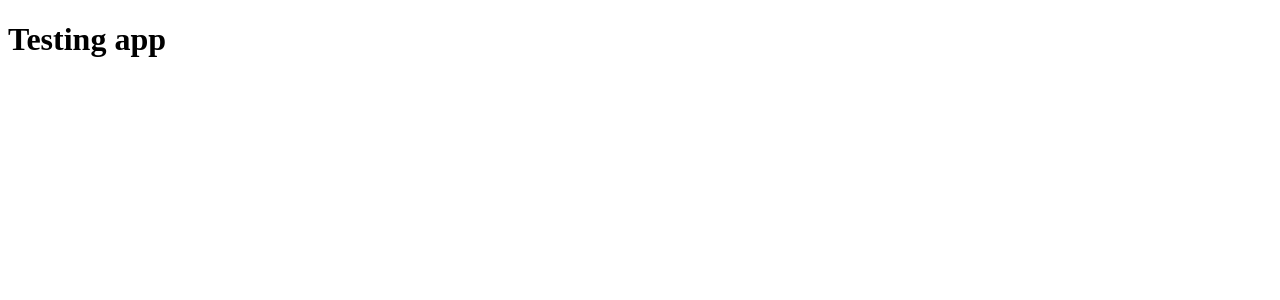
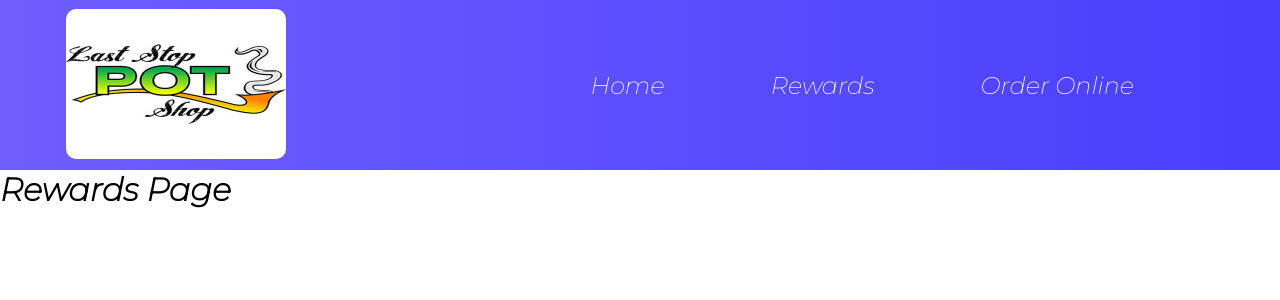
Before and after one commit to thekushery420/lspsReact, a React (Create React App) app: page /Rewards in a window 1280 px wide. Shown: the top 300 px of the page. Built offline with nearby package versions, Linux system fonts and the light colour scheme.

Commit message:
inital setup of navbar

```diff
--- a/public/index.html
+++ b/public/index.html
@@ -10,6 +10,11 @@
       content="Web site created using create-react-app"
     />
     <link rel="apple-touch-icon" href="%PUBLIC_URL%/logo192.png" />
+    <link rel="stylesheet" href="https://use.fontawesome.com/releases/v5.15.3/css/all.css" integrity="sha384-SZXxX4whJ79/gErwcOYf+zWLeJdY/qpuqC4cAa9rOGUstPomtqpuNWT9wdPEn2fk" crossorigin="anonymous">
+
+    <link rel="preconnect" href="https://fonts.gstatic.com">
+    <link href="https://fonts.googleapis.com/css2?family=Montserrat:ital,wght@1,200&display=swap" rel="stylesheet">
+
     <link rel="manifest" href="%PUBLIC_URL%/manifest.json" />
 
     <title>Last Stop Pot Shop</title>
--- /dev/null
+++ b/src/App.css
@@ -0,0 +1,6 @@
+*{
+    box-sizing: border-box;
+    margin: 0;
+    padding: 0;
+    font-family: 'Montserrat', sans-serif;
+  }
--- a/src/App.js
+++ b/src/App.js
@@ -1,9 +1,31 @@
 import React from "react"
+import Header from "../src/Components/Header/Header"
+import {Switch, Route} from "react-router-dom"
+import Home from "./Pages/Home"
+import Rewards from "./Pages/Rewards"
+import OrderOnline from "./Pages/OrderOnline"
+
+import "../src/App.css"
 
 function App(){
 return(
-    <h1>Testing app</h1>
+    <>
+      <Header />
+      <Switch>
+            <Route exact path="/" >
+                <Home />
+            </Route>
+            <Route exact path="/Rewards" >
+                <Rewards />
+            </Route>
+            <Route exact path="/OrderOnline" >
+                <OrderOnline />
+            </Route>
+      </Switch>
+    </>
  )
+
+
 }
 
 export default App
--- /dev/null
+++ b/src/Components/Header/Header.css
@@ -0,0 +1,123 @@
+.NavbarItems{
+    background: linear-gradient(90deg, rgb(110, 94, 254) 0%, rgba(73, 63, 252, 1) 100%);
+    height: 170px;
+    display: flex;
+    justify-content: center;
+    align-items: center;
+    font-family: 1.2rem;
+    width: 100%;
+}
+
+.navbar-logo{
+    justify-self: start;
+    cursor: pointer;
+}
+
+.navbar-logo img{
+   height: 150px;
+   width: 220px;
+   margin-top: .2em;
+   border-radius: 10px;
+}
+
+.nav-menu{
+    display: grid;
+    grid-template-columns: repeat(3, auto);
+    gap: 10px;
+    list-style: none;
+    text-align: center;
+    width: 70vw;
+    justify-content: end;
+    margin-right: 2rem;
+}
+
+.nav-links{
+    color: white;
+    text-decoration: none;
+    padding: 0.5rem 3rem;
+    font-size: 1.5rem;
+}
+
+.nav-links:hover{
+    color: blue;
+    background-color: cadetblue;
+    border-radius: 4px;
+    transition: all 0.3s ease-out;
+}
+
+.fa-bars{
+    color: white;
+}
+
+.menu-icon{
+    display: none;
+}
+
+@media screen and (max-width: 960px){
+    .NavbarItems{
+        position: relative;
+    }
+
+    .nav-menu{
+        display: flex;
+        flex-direction: column;
+        width: 100%;
+        height: 300px;
+        position: absolute;
+        top: 170px;
+        left: -100%;
+        opacity: 1;
+        transition: all 0.5s ease;
+    }
+
+    .nav-menu.active{
+        background-color: cadetblue;
+        left: 0;
+        opacity: 1;
+        transition: all 0.5s ease;
+        z-index: 1;
+    }
+
+    .nav-links{
+        text-align: center;
+        padding: 2rem;
+        width: 100%;
+        display: table;
+    }
+
+    .nav-links:hover{
+        background-color: coral;
+        border-radius: 0;
+    }
+
+    .navbar-logo{
+        position: absolute;
+        top: 0;
+        left: 0;
+        margin: .5rem
+
+    }
+
+    .navbar-logo img{
+        height: 140px;
+        width: 200px;
+        margin-top: .2em;
+        border-radius: 10px;
+     }
+
+    .menu-icon{
+        display: block;
+        position: absolute;
+        top: 0;
+        right: 0;
+        transform: translate(-100%, 60%);
+        font-size: 1.8rem;
+        cursor: pointer;
+    }
+
+    .fa-times{
+        color: fff;
+        font-size: 2rem;
+    }
+
+}
--- /dev/null
+++ b/src/Components/Header/Header.js
@@ -0,0 +1,40 @@
+import React, { useState } from "react"
+import {Link} from "react-router-dom"
+import lspsLogo from "../../Assets/lspsLogo.jpg"
+import {MenuItems} from "./MenuItems"
+
+import "./Header.css"
+
+const Header = () =>{
+    const[clicked, setClicked] = useState(false)
+
+
+    const handleClick = () =>{
+        setClicked(prevState => !prevState)
+    }
+
+
+    return(
+    <nav className="NavbarItems" position="fixed">
+        <h2 className="navbar-logo">
+        <img src={lspsLogo} alt="Company Logo" />
+        </h2>
+        <div onClick={() => handleClick()} className="menu-icon">
+            <i className={clicked ? "fas fa-times" : "fas fa-bars"}></i>
+        </div>
+        <ul className={clicked ? "nav-menu active" : "nav-menu"}>
+            {MenuItems.map(item =>{
+                return(
+                <li key={item.id}>
+                    <Link to={item.url} className={item.cName}>
+                        {item.name}
+                    </Link>
+                 </li>
+                )
+            })}
+        </ul>
+    </nav>
+   )
+}
+
+export default Header
--- /dev/null
+++ b/src/Components/Header/MenuItems.js
@@ -0,0 +1,20 @@
+export const MenuItems =[
+    {
+        id: "1",
+        name: "Home",
+        url: "/",
+        cName: "nav-links"
+    },
+    {
+        id: "2",
+        name: "Rewards",
+        url: "/Rewards",
+        cName: "nav-links"
+    },
+    {
+        id: "3",
+        name: "Order Online",
+        url: "/OrderOnline",
+        cName: "nav-links"
+    }
+]
--- /dev/null
+++ b/src/Pages/Home.js
@@ -0,0 +1,11 @@
+import React from 'react'
+
+function Home() {
+    return (
+        <div>
+            <h2>Home page</h2>
+        </div>
+    )
+}
+
+export default Home
--- /dev/null
+++ b/src/Pages/OrderOnline.js
@@ -0,0 +1,11 @@
+import React from 'react'
+
+function OrderOnline() {
+    return (
+        <div>
+            <h2>Order Online Page</h2>
+        </div>
+    )
+}
+
+export default OrderOnline
--- /dev/null
+++ b/src/Pages/Rewards.js
@@ -0,0 +1,11 @@
+import React from 'react'
+
+function Rewards() {
+    return (
+        <div>
+            <h1>Rewards Page</h1>
+        </div>
+    )
+}
+
+export default Rewards
--- a/src/index.js
+++ b/src/index.js
@@ -1,5 +1,10 @@
 import React from "react"
 import ReactDOM from "react-dom"
 import App from "./App"
+import {BrowserRouter as Router} from "react-router-dom"
 
-ReactDOM.render(<App />, document.getElementById("root"))
+ReactDOM.render(
+<Router>
+<App />
+</Router>
+, document.getElementById("root"))
```
Also changed, not shown: src/Assets/lspsLogo.jpg (added).
